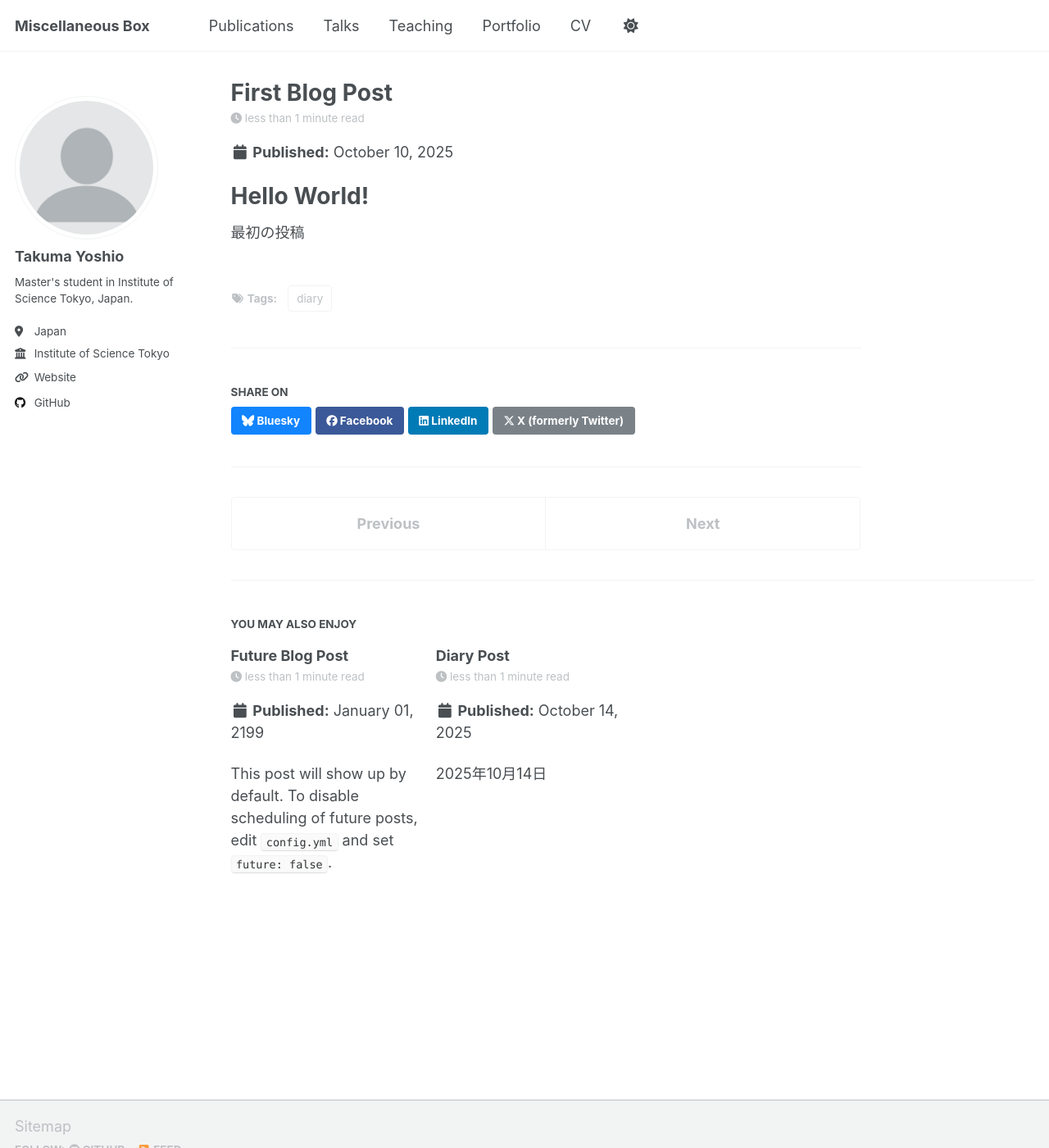
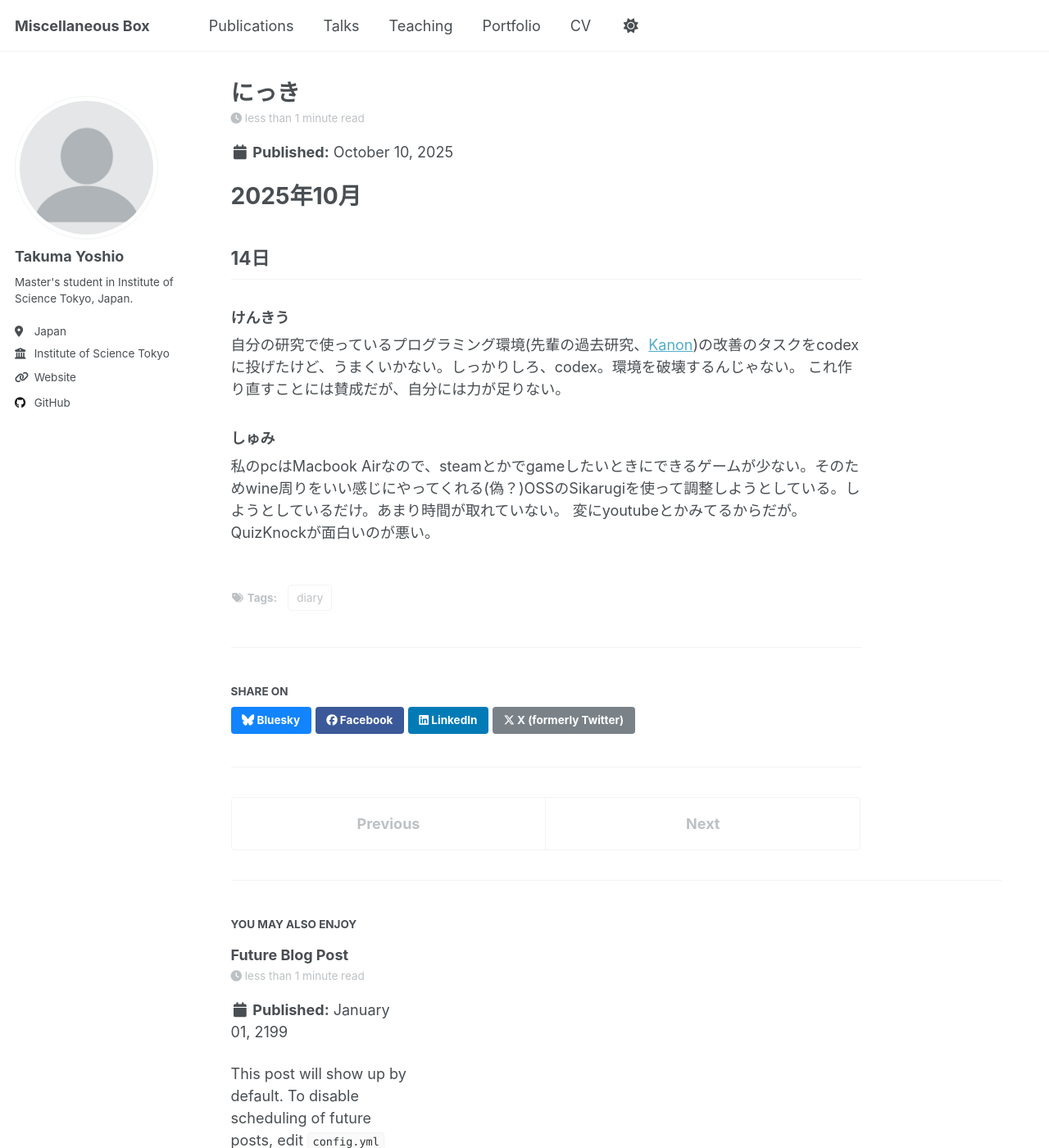
Before and after one commit to ta-yoshi02/ta-yoshi02.github.io, a Jekyll site: the page built from _posts/2025-10-10-blog-post.md, in a window 1280 px wide and 1400 px high. Shown: the whole window at 82% size. Built offline with Jekyll 4.4.1, drawn with Linux system fonts in a browser that asks for light colours; a script that is not in the unit is left out.

Commit message:
月ごとにまとめる

```diff
--- a/_posts/2025-10-10-blog-post.md
+++ b/_posts/2025-10-10-blog-post.md
@@ -1,12 +1,22 @@
 ---
-title: 'First Blog Post'
+title: 'にっき'
 date: 2025-10-10
-permalink: /posts/2025/10/10/
+permalink: /posts/2025/10/
 tags:
   - diary
 ---
 
-Hello World!
+2025年10月
 ======
 
-最初の投稿
+## 14日
+
+### けんきう
+
+自分の研究で使っているプログラミング環境(先輩の過去研究、[Kanon](https://github.com/prg-titech/Kanon))の改善のタスクをcodexに投げたけど、うまくいかない。しっかりしろ、codex。環境を破壊するんじゃない。
+これ作り直すことには賛成だが、自分には力が足りない。
+
+### しゅみ
+
+私のpcはMacbook Airなので、steamとかでgameしたいときにできるゲームが少ない。そのためwine周りをいい感じにやってくれる(偽？)OSSのSikarugiを使って調整しようとしている。しようとしているだけ。あまり時間が取れていない。
+変にyoutubeとかみてるからだが。QuizKnockが面白いのが悪い。
```
Also changed, not shown: _posts/2025-10-14-blog-post.md (deleted, +0 -19 lines).
